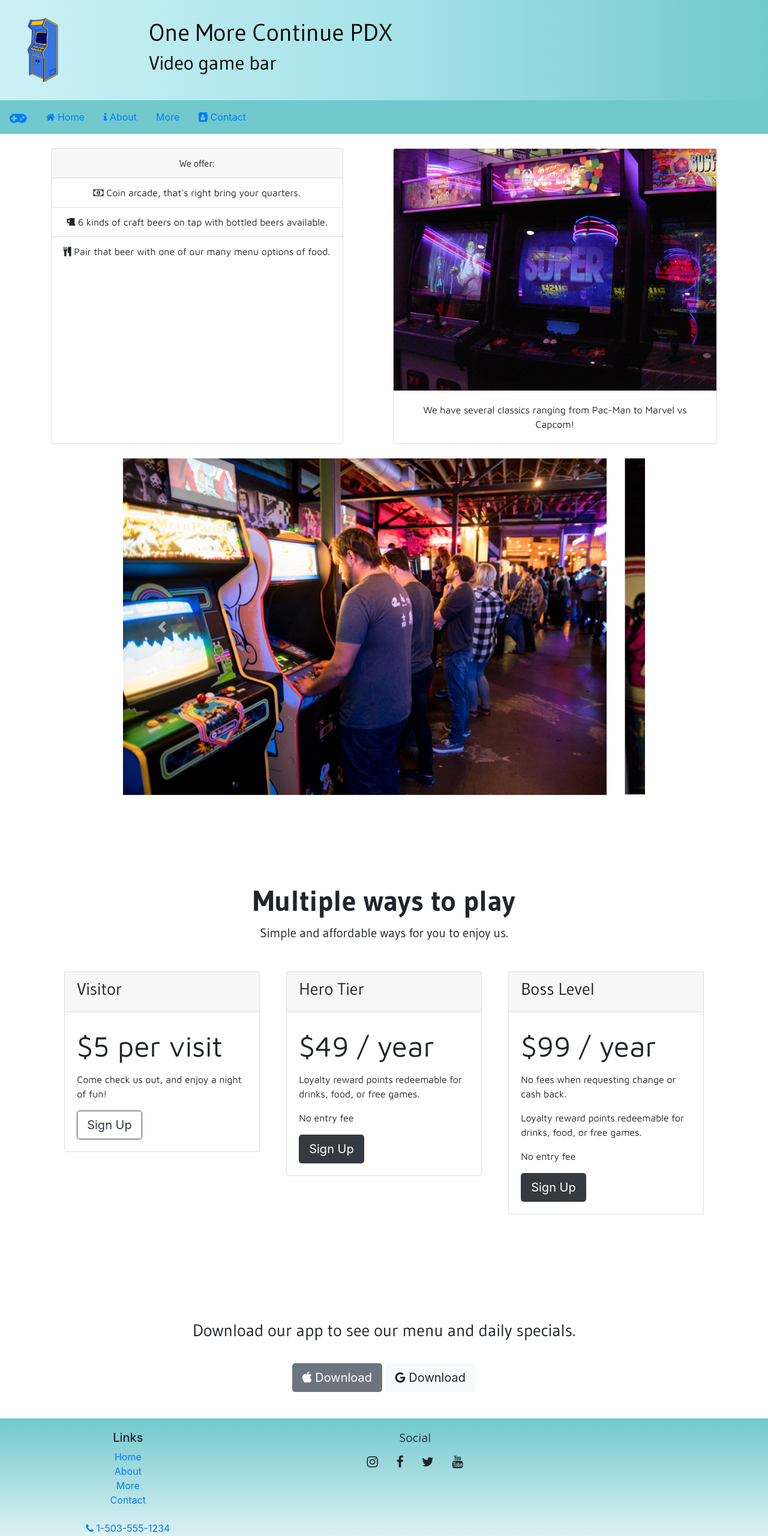
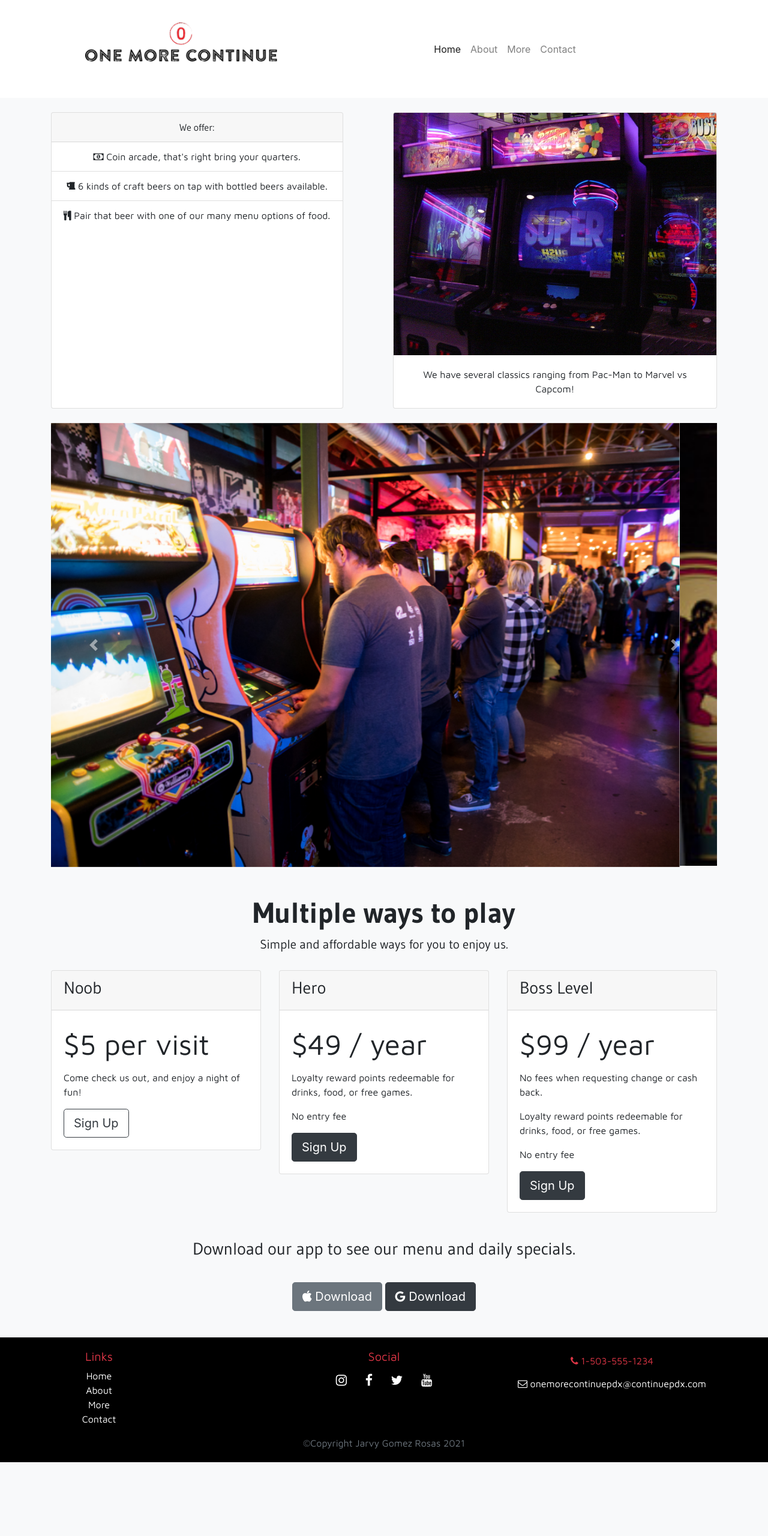
Before and after one commit to Jarvy-projects/Bootstrap-website-NC, a website: page index.html in a window 1280 px wide. Shown: the top 2560 px of the page at 60% size. After the commit the page ends 2437 px from the top, so only its background shows below. Drawn offline with nearby package versions, Linux system fonts and the light colour scheme.

Commit message:
massive styling changes to html, css, and bootstrap

```diff
--- a/css/styles.css
+++ b/css/styles.css
@@ -1,31 +1,14 @@
 /* // font-family: 'Gudea', sans-serif;
 // font-family: 'Maven Pro', sans-serif; */
 
-.jumbotron {
-    background-image: linear-gradient(to right, #CBF1F5, #A6E3E9, #71C9CE);
-    color: black;
-    padding: 30px;
-    margin: 0;
-}
-
-.jumbo-header {
-    font-family: "Gudea", sans-serif;
-}
-
-.jumbo-img {
-    width: 30%;
-}
-
-.navbar {
-    background-color: #71C9CE;
-}
 
 .panel-2-text {
     font-family: "Maven Pro", sans-serif;
 }
 
 .carousel {
-    width: 68%;
+
+    height: 50%;
     margin: auto;
 }
 
@@ -51,6 +34,10 @@
     color: red;
 }
 
+.btn-social-icon{
+    color: white;
+}
+
 .section-heading{
     font-family: "Gudea", sans-serif;
     font-size: 3.0rem;
@@ -60,6 +47,7 @@
 .section-subhead{
     font-family: "Gudea", sans-serif;
     font-size: 1.3rem;
+    padding-bottom: 1%;
 }
 
 .card-header {
@@ -83,12 +71,8 @@
     font-family: "Maven Pro", sans-serif;
 }
 
-#pricing {
-    padding: 100px;
-}
-
 .pricing-column {
-    padding: 3% 2%;
+    padding: 3%,0;
 }
 
 .price-text {
@@ -97,14 +81,7 @@
 }
 
 .site-footer {
-    background-image: linear-gradient(#71C9CE, white);
+    background-color: black;
     padding: 20px 0;
-}
-
-.footer-text{
     font-family: "Maven Pro", sans-serif;
 }
-
-.footer-foot{
-    margin-left: 105px;
-}
--- a/index.html
+++ b/index.html
@@ -19,35 +19,23 @@
 
 </head>
 
-<body>
+<body class="bg-light">
 
-  <body>
-    <header class="jumbotron jumbotron-fluid">
-      <div class="container-fluid">
-        <div class="row">
-          <div class="col-4 col-sm-3 col-md-2 align-self-center">
-            <img src="images/cabinet.png" class="img-fluid jumbo-img" />
-          </div>
-          <div class="col">
-            <h1 class="jumbo-header">One More Continue PDX</h1>
-            <h2 class="jumbo-header">Video game bar</h2>
-          </div>
+    <!-- NAVBAR -->
+    <nav class="navbar navbar-expand-lg navbar-sticky-top navbar-light bg-white py-3">
+      <div class="container">
+        <a class="navbar-brand" href="#"></a><img src="images/2021-10-21.png" alt="logo">
+        <button class="navbar-toggler" type="button" data-toggle="collapse" data-target="#navbarPancake"><span
+            class="navbar-toggler-icon"></span></button>
+        <div class="collapse navbar-collapse" id="navbarPancake">
+          <ul class="navbar-nav m-sm-auto">
+            <li class="nav-item active"><a class="nav-link active" href="#">Home</a></li>
+            <li class="nav-item"><a class="nav-link" href="aboutus.html">About</a></li>
+            <li class="nav-item"><a class="nav-link" href="locations.html">More</a></li>
+            <li class="nav-item"><a class="nav-link" href="contact.html">Contact</a>
+            </li>
+          </ul>
         </div>
-      </div>
-    </header>
-
-    <nav class="navbar navbar-expand-lg navbar-sticky-top">
-      <a class="navbar-brand" href="#"><i class="fa fa-gamepad fa-lg"></i></a><button class="navbar-toggler"
-        type="button" data-toggle="collapse" data-target="#navbarPancake"><span
-          class="navbar-toggler-icon"></span></button>
-      <div class="collapse navbar-collapse" id="navbarPancake">
-        <ul class="nav">
-          <li class="nav-item active"><a class="nav-link active" href="#"><i class="fa fa-home"></i> Home</a></li>
-          <li class="nav-item"><a class="nav-link" href="aboutus.html"><i class="fa fa-info"></i> About</a></li>
-          <li class="nav-item"><a class="nav-link" href="locations.html"> More</a></li>
-          <li class="nav-item"><a class="nav-link" href="contact.html"><i class="fa fa-address-book"></i> Contact</a>
-          </li>
-        </ul>
       </div>
     </nav>
     <br />
@@ -68,13 +56,6 @@
                 of food.</li>
             </ul>
           </div>
-          <!-- <h3>Drinks, games, fun</h3>
-                <p>Come to our unique lounge and experience all of our unique services.</p>
-                <ul>We offer
-                    <li>Actual coin arcade, that's right bring your quarters.</li>
-                    <li>Drinks - 12 kinds of beer on tap</li>
-                    <li>Food</li>
-                </ul> -->
         </div>
         <div class="col-sm-6">
           <div class="card">
@@ -88,16 +69,16 @@
     </div>
     <br />
     <!-- CAROUSEL -->
-    <div id="carouselExampleInterval" class="carousel slide" data-ride="carousel">
+    <div id="carouselExampleInterval" class="container carousel slide" data-ride="carousel">
       <div class="carousel-inner">
-        <div class="container-fluid carousel-item active" data-interval="10000">
+        <div class="carousel-item active" data-interval="10000">
           <img src="images/playing at arcade.jpg" class="d-block w-100 carousel-image" alt="playing arcade cabinet">
         </div>
-        <div class="container-fluid carousel-item" data-interval="2000">
+        <div class="carousel-item" data-interval="2000">
           <img src="images/playing while drinking beer.jpg" class="d-block w-100 carousel-image"
             alt="playing while drinking">
         </div>
-        <div class="container-fluid carousel-item carousel-image">
+        <div class="carousel-item carousel-image">
           <img src="images/beer arcade.jpg" class="d-block w-100" alt="Flight of beers">
         </div>
       </div>
@@ -114,14 +95,14 @@
     <!-- <h2 class="text-center">Three ways to play</h2> -->
     <br />
     <!-- 3x Panel Prices -->
-    <div class="pricing-section" id="pricing">
+    <div class="container pricing-section" id="pricing">
       <h2 class="section-heading text-center">Multiple ways to play</h2>
       <p class="section-subhead text-center">Simple and affordable ways for you to enjoy us.</p>
       <div class="row">
         <div class="pricing-column col-lg-4 col-md-6 col-sm-12">
           <div class="card">
             <div class="card-header">
-              <h3 class="card-header-text">Visitor</h3>
+              <h3 class="card-header-text">Noob</h3>
             </div>
             <div class="card-body">
               <h2 class="price-text">$5 per visit</h2>
@@ -135,7 +116,7 @@
         <div class="pricing-column col-lg-4 col-md-6 col-sm-12">
           <div class="card">
             <div class="card-header">
-              <h3 class="card-header-text">Hero Tier</h3>
+              <h3 class="card-header-text">Hero</h3>
             </div>
             <div class="card-body">
               <h2 class="price-text">$49 / year</h2>
@@ -167,30 +148,32 @@
       </div>
     </div>
     <br />
+    <!-- APP/CTA -->
     <div class="app-buttons" id="cta">
       <div class="container-fluid text-center">
         <h3 class=cta-text>Download our app to see our menu and daily specials.</h3>
         <button class="cta-buttons btn btn-secondary btn-lg" type="button"><i class="fa fa-apple"></i> Download</button>
-        <button class="cta-buttons btn btn-light btn-lg" type="button"><i class="fa fa-google"></i>
+        <button class="cta-buttons btn btn-dark btn-lg" type="button"><i class="fa fa-google"></i>
           Download</button>
       </div>
     </div>
     <br />
+    <!-- FOOTER -->
     <footer class="site-footer">
-      <div class="container-fluid text-center">
+      <div class="container text-center">
         <div class="row">
-          <div class="col-4 offset-1 col-sm-2">
-            <h5>Links</h5>
+          <div class="col-4 col-sm-2">
+            <h5 class="text-danger">Links</h5>
             <ul class="list-unstyled">
-              <li><a href="#">Home</a></li>
-              <li><a href="aboutus.html">About</a></li>
-              <li><a href="#">More</a></li>
-              <li><a href="contactus.html">Contact</a></li>
+              <li><a class="text-white" href="#">Home</a></li>
+              <li><a class="text-white" href="aboutus.html">About</a></li>
+              <li><a class="text-white" href="#">More</a></li>
+              <li><a class="text-white" href="contactus.html">Contact</a></li>
             </ul>
           </div>
 
-          <div class="col-6 col-sm-5 text-center footer-foot">
-            <h5 class="footer-text">Social</h5>
+          <div class="col offset-2 col-sm-4 footer-foot">
+            <h5 class="footer-text text-danger">Social</h5>
             <a class="btn btn-social-icon btn-instagram" href="http://instagram.com/"><i
                 class="fa fa-instagram fa-lg"></i> </a>
             <a class="btn btn-social-icon btn-facebook" href="http://facebook.com/"><i class="fa fa-facebook fa-lg"></i>
@@ -201,15 +184,18 @@
             </a>
           </div>
 
+          <!-- <div class="row row-content"> -->
           <div class="col-sm-4">
-            <a role="button" class="btn btn-link" href="tel:+15035551234"><i class="fa fa-phone"></i>
+            <a role="button" class="btn btn-link text-danger" href="tel:+15035551234"><i class="fa fa-phone"></i>
               1-503-555-1234</a><br>
-            <a role="button" class="btn btn-link" href="mailto:campsites@nucamp.co"><i class="fa fa-envelope-o"></i>
+            <a role="button" class="btn btn-link text-white" href="mailto:campsites@nucamp.co"><i class="fa fa-envelope-o"></i>
               onemorecontinuepdx@continuepdx.com</a>
+            <!-- </div> -->
           </div>
         </div>
-      </div>
-
+        <div class="row">
+          <div class="col text-center text-secondary">©Copyright Jarvy Gomez Rosas 2021</div>
+        </div>
     </footer>
 
 
```
Also changed, not shown: images/2021-10-21.png (added).
